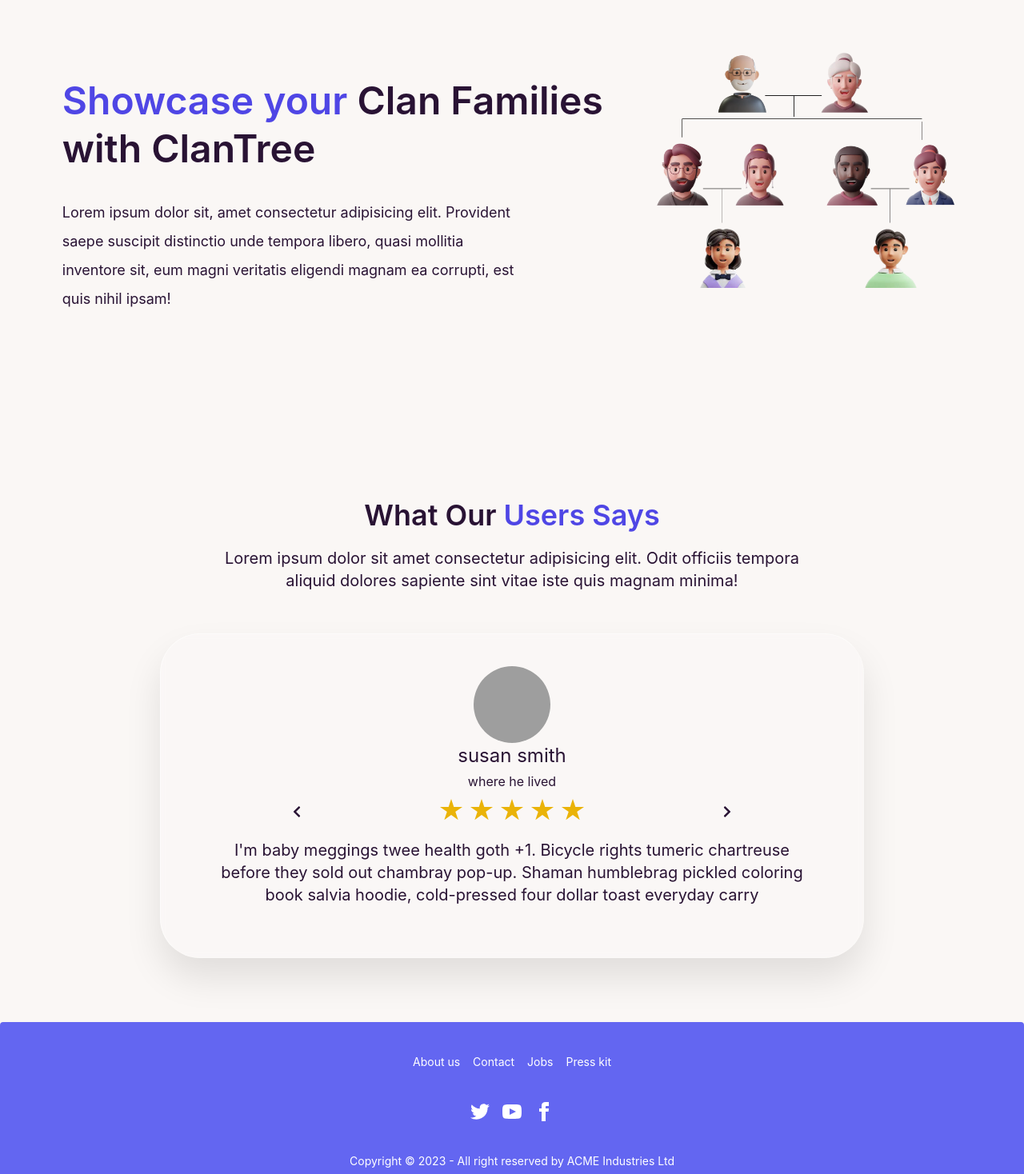
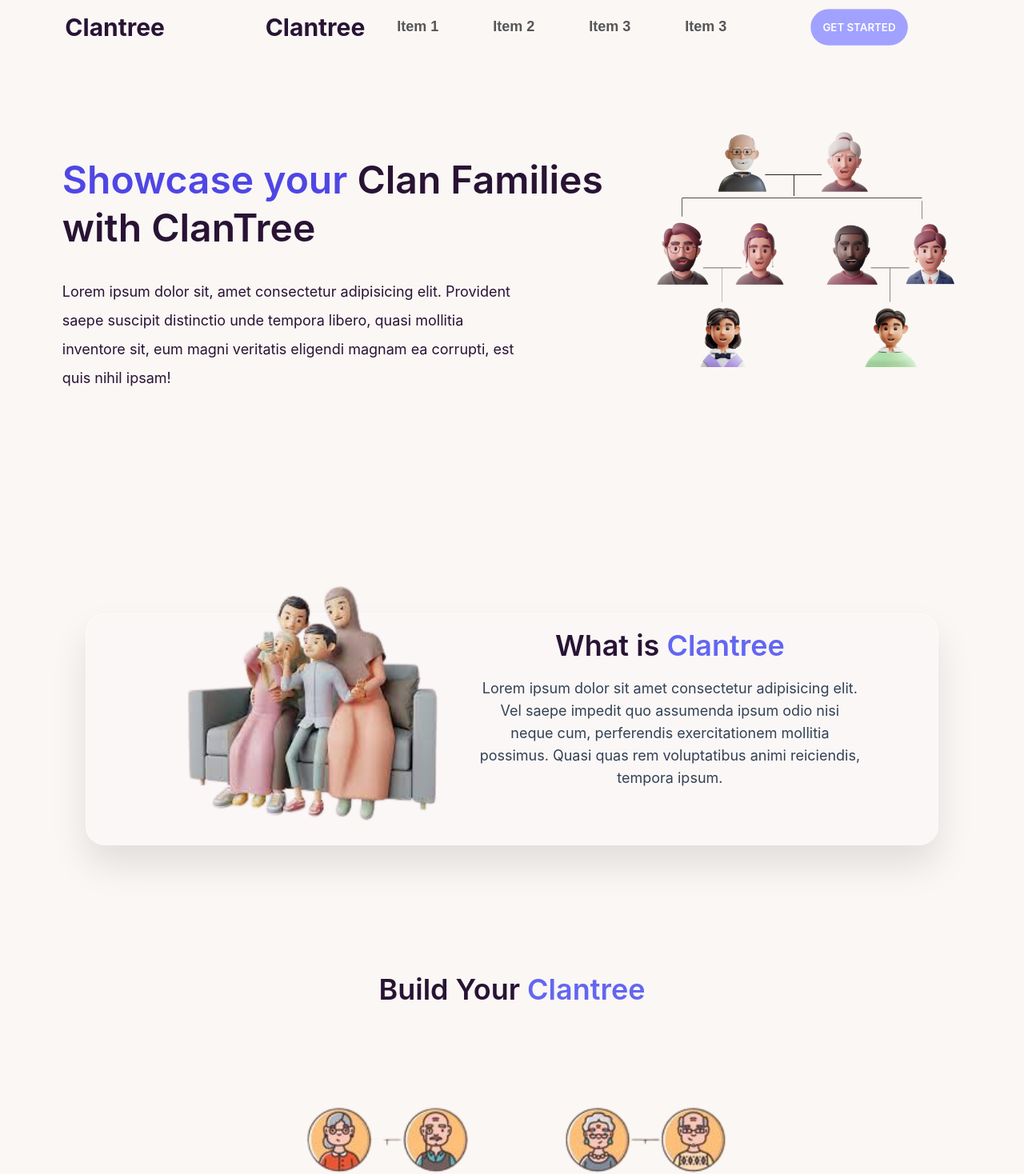
Before and after one commit to siam-26/clanTree, a React (Create React App) app: page / in a window 1280 px wide. Shown: the top 1468 px of the page at 80% size. Built offline with nearby package versions, Linux system fonts and the light colour scheme; grey boxes are pictures that could not be loaded.

Commit message:
banner,review,footer from siam

```diff
--- a/src/Pages/Banner/Banner.js
+++ b/src/Pages/Banner/Banner.js
@@ -3,14 +3,14 @@ import img1 from '../../Assets/Group 5.png'
 
 const Banner = () => {
     return (
-        <div className=''>
+        <div className='mt-8'>
             <div className='flex flex-col-reverse md:flex-row md:justify-center lg:flex-row lg:justify-center mx-auto w-11/12 rounded-3xl'>
                 <div className='mx-auto w-full md:w-7/12 lg:w-7/12 md:py-24 lg:py-24 text-center md:text-left'>
                     <h1 className=' font-semibold text-3xl md:text-3xl lg:text-5xl lg:leading-tight'><span className="text-indigo-600">Showcase your</span> Clan Families <br className='hidden md:block' /> with ClanTree</h1>
                     <p className='mt-5 text-lg lg:mt-8 pb-5 lg:pb-0 w-full lg:w-5/6 lg:leading-9'>Lorem ipsum dolor sit, amet consectetur adipisicing elit. Provident saepe suscipit distinctio unde tempora libero, quasi mollitia inventore sit, eum magni veritatis eligendi magnam ea corrupti, est quis nihil ipsam!</p>
                 </div>
 
-                <div className='w-5/6 md:w-3/6 lg:w-2/6 mx-auto pb-8 lg:pb-0 '>
+                <div className='w-5/6 md:w-3/6 lg:w-2/6 mx-auto mb-6 md:mb-0 pb-8 lg:pb-0 '>
                     <img className='full' src={img1} alt="" />
                 </div>
             </div>
--- a/src/Pages/HomePage/HomePage.js
+++ b/src/Pages/HomePage/HomePage.js
@@ -1,13 +1,19 @@
 import React from 'react';
 import Footer from '../../Shared/Footer/Footer';
+import Nav from '../../Shared/Footer/Nav/Nav';
+import About from '../About/About';
 import Banner from '../Banner/Banner';
+import Familytree from '../FamilyTree/FamilyTree';
 import Review from '../Review/Review';
 
 const Homepage = () => {
     return (
         <div>
-            <Banner></Banner>
-            <Review></Review>
+            <Nav />
+            <Banner />
+            <About />
+            <Familytree />
+            <Review />
             <Footer />
         </div>
     );
--- a/src/Pages/Review/MainReview.js
+++ b/src/Pages/Review/MainReview.js
@@ -42,7 +42,7 @@ const MainReview = () => {
     }
     return (
         <div className='w-full'>
-            <article className="bg-none review  py-10 ">
+            <article className="bg-none review  py-10 lg:pb-0 ">
                 <div className="avatar flex justify-center">
                     <div className="w-24 rounded-full ">
                         <img src={image} alt={name} />
@@ -75,7 +75,7 @@ const MainReview = () => {
                         </button>
                     </div>
                 </div>
-                <p className="info leading-7 pb-6 md:text-xl text-base w-10/12 md:w-5/6 mx-auto mt-5 text-center">{text}</p>
+                <p className="info leading-7 pb-6 md:text-xl text-base w-10/12 md:w-5/6 mx-auto mt-5 text-center h-36 overflow-scroll lg:overflow-hidden">{text}</p>
 
             </article>
         </div>
--- a/src/Pages/Review/Review.js
+++ b/src/Pages/Review/Review.js
@@ -4,14 +4,14 @@ import MainReview from './MainReview';
 
 const Review = () => {
     return (
-        <main className='md:mt-24 mt-5 flex justify-center mx-auto w-11/12  rounded-3xl'>
+        <main className='md:mt-16 mt-5 flex justify-center mx-auto w-11/12  rounded-3xl lg:mb-16'>
             <section className="container">
                 <div children="title">
-                    <h2 className='text-2xl md:text-3xl lg:text-4xl font-semibold text-center pt-10'>What Our <span className="text-indigo-600">Users Says</span> </h2>
-                    <p className='w-full lg:w-8/12 text-center mx-auto mt-5 px-3 md:px-5 text-xl md:text-center'>Lorem ipsum dolor sit amet consectetur adipisicing elit. Odit officiis tempora aliquid dolores sapiente sint vitae iste quis magnam minima!</p>
+                    <h2 className='text-3xl md:text-3xl lg:text-4xl font-semibold text-center pt-10'>What Our <span className="text-indigo-600">Users Says</span> </h2>
+                    <p className='w-full lg:w-8/12 text-center mx-auto mt-5 px-3 md:px-5 text-xl md:text-center'>Lorem ipsum dolor sit amet consectetur, adipisicing elit. Dolores.</p>
                     <div className="underline"></div>
                 </div>
-                <div className='mx-auto w-full md:w-9/12 mt-6 pb-10 py-7 rounded-xl'>
+                <div className='mx-auto w-full md:w-9/12 mt-6 pb-10 lg:pb-0 py-7 rounded-xl'>
                     <MainReview></MainReview>
                 </div>
             </section>
```
